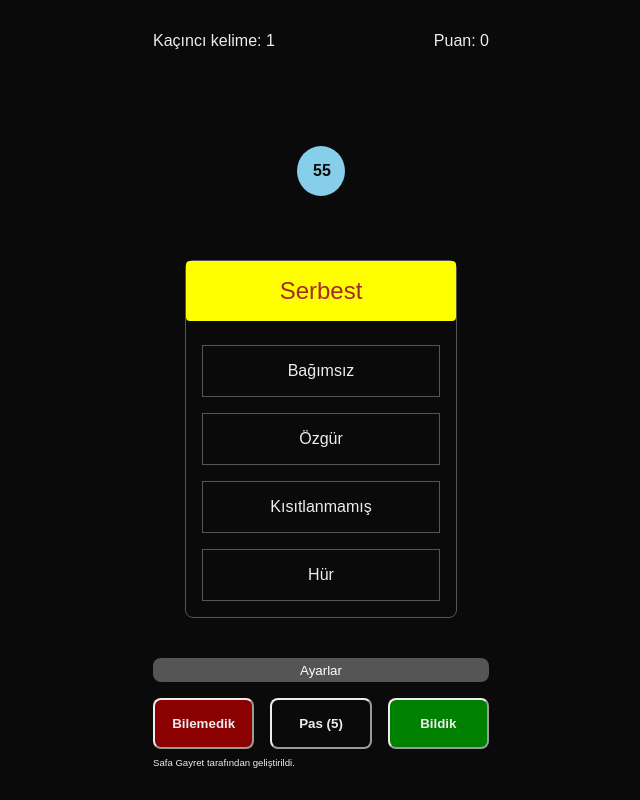
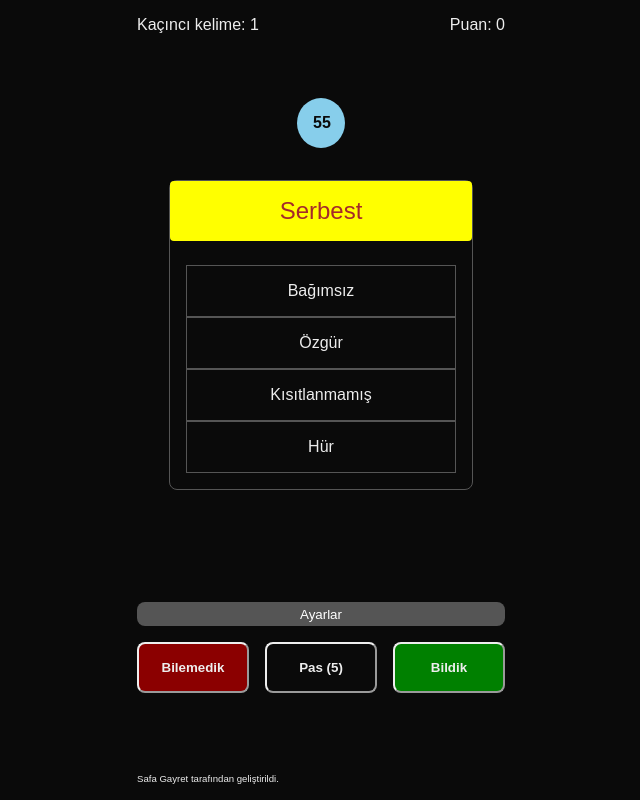
Before and after one commit to gayret/tabu, a Next.js app: page / in a window 1280 px wide. Shown: the whole page, without its empty margins (319-959 px from the left). Built offline with nearby package versions, Linux system fonts and the light colour scheme.

Commit message:
fix: app size

```diff
--- a/app/globals.css
+++ b/app/globals.css
@@ -21,7 +21,7 @@ body {
   justify-content: space-between;
   max-width: 400px;
   margin-inline: auto;
-  padding: 2rem;
+  padding: 1rem;
 }
 
 * {
@@ -84,7 +84,6 @@ button {
   margin: 0;
   display: flex;
   flex-direction: column;
-  gap: 1rem;
   padding: 1rem;
 }
 
@@ -102,7 +101,6 @@ button {
   padding: 1rem;
   font-weight: bold;
   margin-inline: auto;
-  margin-block: 2rem;
 }
 
 .actions {
```
